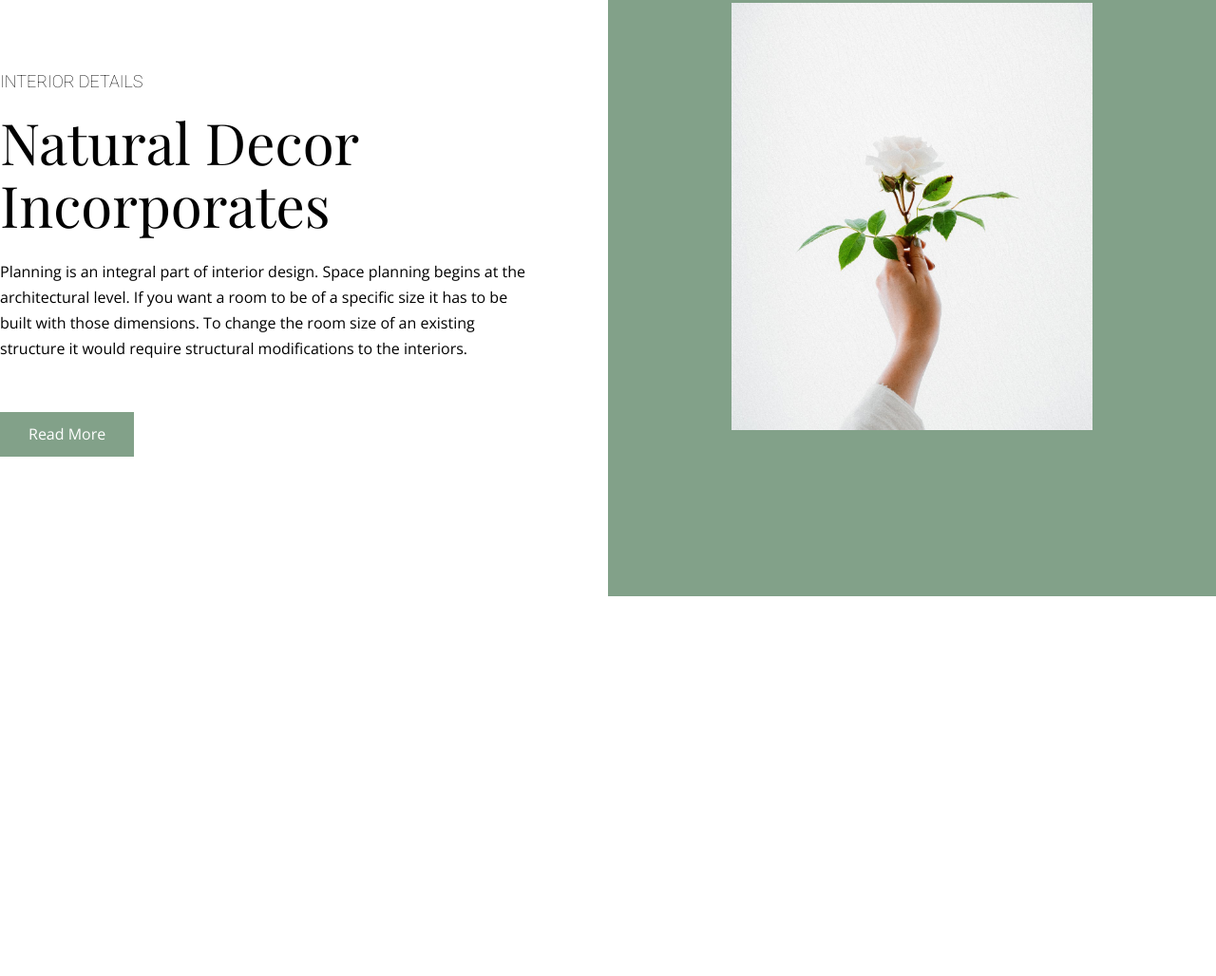
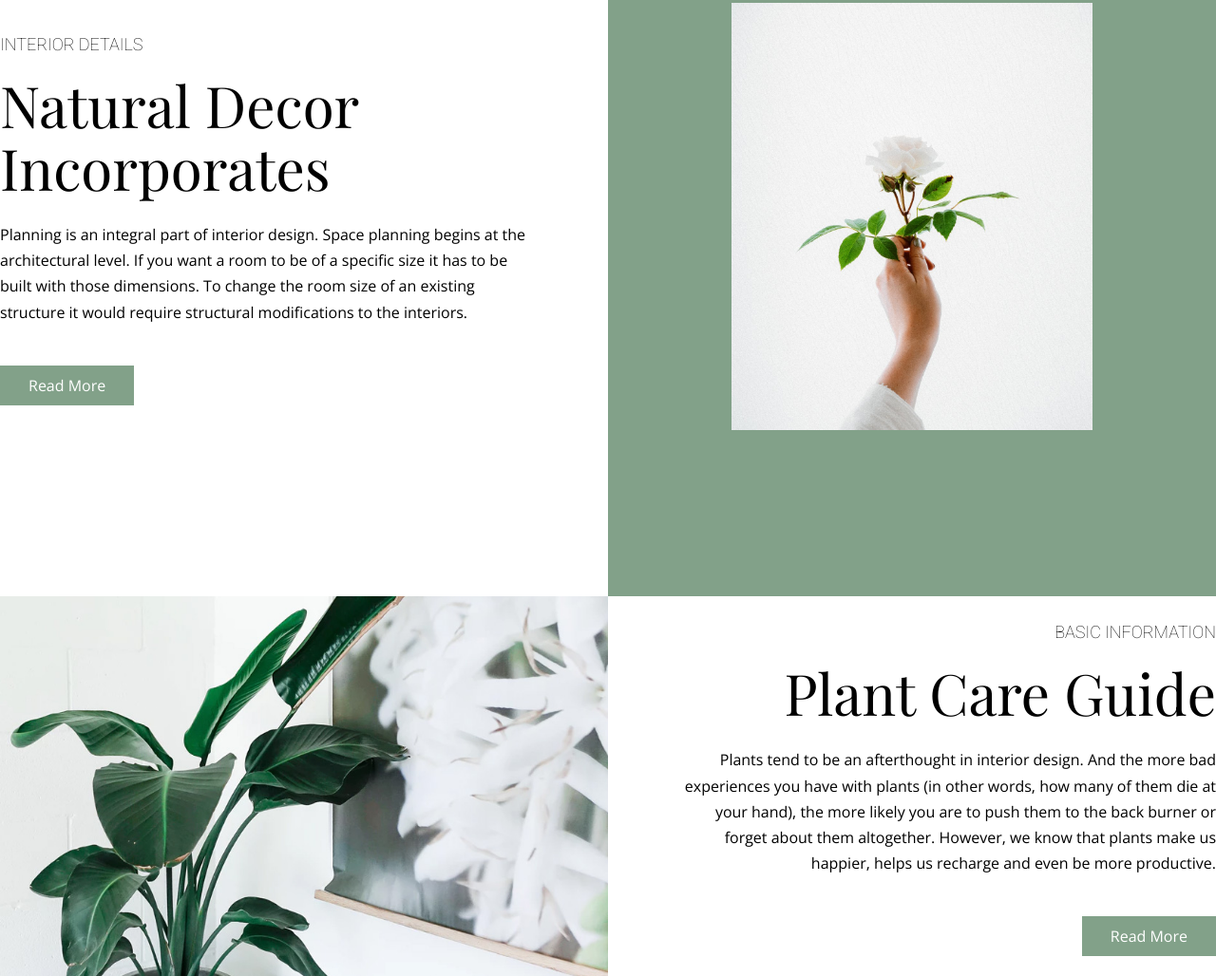
Before and after one commit to JessicaBrochu/Green-Home, a website built with Vite: page src/index.html in a window 1280 px wide. Shown: the part 972-2000 px from the top of the page at 95% size. Before the commit the page ends 1600 px from the top, so only its background shows below. Built offline with nearby package versions, Linux system fonts and the light colour scheme.

Commit message:
Add the basic-information section

```diff
--- a/src/index.html
+++ b/src/index.html
@@ -51,5 +51,16 @@
         <img src="/src/images/natural-decor-incorporates-1126x1500.jpg" alt="">
       </div>
     </section>
+    <section class="basic-information">
+      <div class="basic-information__media"></div>
+        <div class="wrapper">
+          <div class="basic-information__content">
+              <h3>BASIC INFORMATION</h3>
+              <h2>Plant Care Guide</h2>
+              <p>Plants tend to be an afterthought in interior design. And the more bad experiences you have with plants (in other words, how many of them die at your hand), the more likely you are to push them to the back burner or forget about them altogether. However, we know that plants make us happier, helps us recharge and even be more productive.</p>
+              <a href="#" class="button">Read More</a>
+          </div>
+        </div>
+    </section>
   </body>
 </html>
--- a/src/styles/main.scss
+++ b/src/styles/main.scss
@@ -16,6 +16,7 @@
 /*** SECTIONS ***/
 @import 'sections/_hero.scss';
 @import 'sections/_interior-details.scss';
+@import 'sections/_basic-information.scss';
 
 /*** UTILITIES ***/
 @import 'utilities/_variables.scss';
--- /dev/null
+++ b/src/styles/sections/_basic-information.scss
@@ -0,0 +1,42 @@
+.basic-information{
+    display: flex;
+    position: relative;
+    height: 50vh;
+
+    .wrapper{
+        display: flex;
+        align-items: center;
+        position: absolute;
+        height: 100%;
+        width: 100%;
+        left: 50%;
+        transform: translateX(-50%);
+    }
+
+    .basic-information__content{
+        padding-left: 80px;
+        text-align: right;
+        position: absolute;
+        right: 0;
+        width: 50%;
+
+        p{
+            padding-bottom: 50px;
+        }
+
+        h2{
+            padding: 20px 0 25px 0;
+        }
+    }
+
+    .basic-information__media{
+        position: absolute;
+        left: 0;
+        width: 50%;
+        height: 100%;
+        background-image: url("/src/images/plant-care-guide-836x746.jpg");
+        background-position: 50% 50%;
+        background-repeat: no-repeat;
+        background-size: cover;
+    }
+}
--- a/src/styles/sections/_interior-details.scss
+++ b/src/styles/sections/_interior-details.scss
@@ -18,9 +18,8 @@
         padding-right: 80px;
         position: relative;
 
-        .button{
-            position: absolute;
-            bottom: -100px;
+        p{
+            padding-bottom: 50px;
         }
 
         h2{
```
Also changed, not shown: src/styles/main.css, 1 other file.
